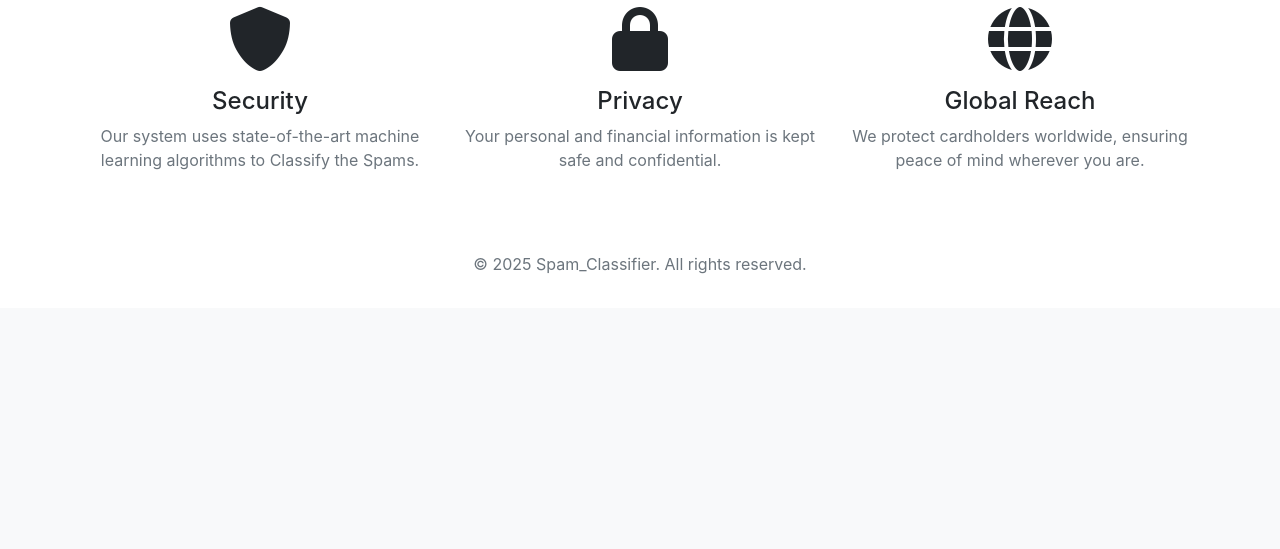
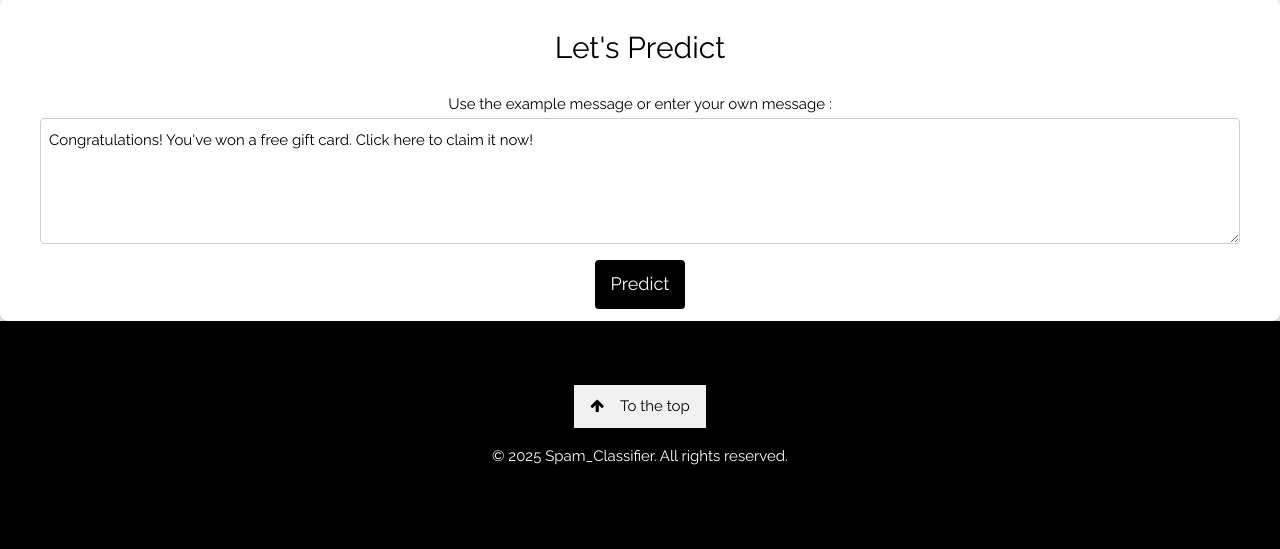
Before and after one commit to barikx/Spam-Classifier, a Flask app: page / in a window 1280 px wide. Shown: the part 801-1350 px from the top of the page. Before the commit the page ends 1075 px from the top, so only its background shows below. Run offline with Flask 3, Linux system fonts and the light colour scheme; parts of the project's set-up code (start-up, migrations or seed data) failed here and were passed over; some libraries are stand-ins or nearby versions.

Commit message:
Update index.html

```diff
--- a/templates/index.html
+++ b/templates/index.html
@@ -1,131 +1,134 @@
 <!DOCTYPE html>
-<html lang="en">
+<html>
 <head>
+<title>Spam Classifier</title>
 <meta charset="UTF-8">
-    <meta name="viewport" content="width=device-width, initial-scale=1.0">
-    <title>SMS Spam Classifier</title>
+<meta name="viewport" content="width=device-width, initial-scale=1">
+<link rel="stylesheet" href="https://www.w3schools.com/w3css/5/w3.css">
+<link rel="stylesheet" href="https://fonts.googleapis.com/css?family=Raleway">
+<link rel="stylesheet" href="https://cdnjs.cloudflare.com/ajax/libs/font-awesome/4.7.0/css/font-awesome.min.css">
+<style>
+body,h1,h2,h3,h4,h5,h6 {font-family: "Raleway", sans-serif}
 
-    <!-- Add Bootstrap CSS -->
-    <link href="https://maxcdn.bootstrapcdn.com/bootstrap/4.5.2/css/bootstrap.min.css" rel="stylesheet">
-
-    <!-- Add custom CSS -->
-    <link rel="stylesheet" href="{{ url_for('static', filename='styles.css') }}">
-
-    <!-- Add Font Awesome for icons -->
-    <link rel="stylesheet" href="https://cdnjs.cloudflare.com/ajax/libs/font-awesome/6.0.0-beta3/css/all.min.css">
-
-    <!-- Custom styles for the header -->
-    <style>
-        /* Header styling */
-        .header {
-            background-color: #007bff; /* Blue background color */
-            color: #fff; /* White text color */
-            padding: 20px 0; /* Top and bottom padding */
+body, html {
+  height: 100%;
+  line-height: 1.8;
 }
 
-        .header h1 {
-            font-size: 2.5rem; /* Larger font size */
-            font-weight: bold; /* Bold text */
+/* Full height image header */
+.bgimg-1 {
+  background-position: center;
+  background-size: cover;
+  background-image: url("https://plus.unsplash.com/premium_photo-1682310098267-b89c6601aab8?w=600&auto=format&fit=crop&q=60&ixlib=rb-4.0.3&ixid=M3wxMjA3fDB8MHxzZWFyY2h8MXx8c3BhbXxlbnwwfHwwfHx8MA%3D%3D");
+  min-height: 100%;
 }
 
-        .header p {
-            font-size: 1.25rem; /* Larger font size for the description */
+.w3-bar .w3-button {
+  padding: 16px;
 }
 </style>
 </head>
 <body>
 
-<!-- Navbar -->
-<nav class="navbar navbar-expand-lg navbar-light bg-light">
-    <h1>SMS Spam Classifier</h1>
-    <!-- Add navigation links here if needed -->
+<!-- Navbar (sit on top) -->
+<div class="w3-top">
+  <div class="w3-bar w3-black w3-card" id="myNavbar">
+    <a href="#home" class="w3-bar-item w3-button w3-wide"><span class="w3-padding w3-grey w3-opacity-min"><b>Spam Classifier</b></span></a>
+    <!-- Right-sided navbar links -->
+    <div class="w3-right w3-hide-small">
+      <a href="https://github.com/barikx/Spam-Classifier" class="w3-bar-item w3-button"><i class="fa fa-user"></i> Github</a>
+    </div>
+    <!-- Hide right-floated links on small screens and replace them with a menu icon -->
+
+    <a href="javascript:void(0)" class="w3-bar-item w3-button w3-right w3-hide-large w3-hide-medium" onclick="w3_open()">
+      <i class="fa fa-bars"></i>
+    </a>
+  </div>
+</div>
+
+<!-- Sidebar on small screens when clicking the menu icon -->
+<nav class="w3-sidebar w3-bar-block w3-black w3-card w3-animate-left w3-hide-medium w3-hide-large" style="display:none" id="mySidebar">
+  <a href="javascript:void(0)" onclick="w3_close()" class="w3-bar-item w3-button w3-large w3-padding-16">Close ×</a>
+  <a href="#about" onclick="w3_close()" class="w3-bar-item w3-button">ABOUT</a>
+  <a href="#team" onclick="w3_close()" class="w3-bar-item w3-button">TEAM</a>
+  <a href="#work" onclick="w3_close()" class="w3-bar-item w3-button">WORK</a>
+  <a href="#pricing" onclick="w3_close()" class="w3-bar-item w3-button">PRICING</a>
+  <a href="#contact" onclick="w3_close()" class="w3-bar-item w3-button">CONTACT</a>
 </nav>
 
-<!-- Hero Section (Header) -->
-<section class="header text-center">
-    <div class="container">
-        <div class="row align-items-center">
-            <div class="col-lg-6">
-                <h1 class="display-4">Protecting Your Emails</h1>
-                <p class="lead">Utilizing Advanced Machine Learning Algorithms</p>
-                <a href="https://www.kaggle.com/datasets/uciml/sms-spam-collection-dataset" class="btn btn-primary btn-lg">Learn More</a>
+<!-- Header with full-height image -->
+<header class="bgimg-1 w3-display-container w3-grayscale-min" id="home">
+  <div class="w3-display-left w3-text-black" style="padding:48px">
+    <span class="w3-jumbo w3-hide-small">Spam Classifier using NLP</span><br>
+    <span class="w3-xxlarge w3-hide-large w3-hide-medium">Spam Classifier using NLP</span><br>
+    <span class="w3-large">Use a machine learning model to classify messages (usually SMS or emails) as spam or ham (not spam).</span>
+    <p><a href="https://www.kaggle.com/datasets/uciml/sms-spam-collection-dataset" class="w3-button w3-black w3-padding-large w3-large w3-margin-top w3-opacity w3-hover-opacity-off">SMS Spam Collection Dataset</a></p>
   </div>
-            <div class="col-lg-6">
-                <!-- Add an image or illustration here -->
-                <img src="https://i.ytimg.com/vi/A2X65q2fkBo/hq720.jpg?sqp=-oaymwEhCK4FEIIDSFryq4qpAxMIARUAAAAAGAElAADIQj0AgKJD&rs=AOn4CLAz0rf3ZnoowXYWJlXjshJKPnrrJA" alt="Spam Filter" class="img-fluid">
+</header>
+
+
+
+
+
+
+  <!-- Form Section -->
+  <section class="form-section w3-white w3-round-large w3-padding-large w3-card-4 w3-center w3-animate-opacity">
+    <h2 class="w3-center w3-text-black">Let's Predict</h2>
+
+    <!-- Predict Form -->
+    <form method="POST" action="/predict" class="w3-container w3-margin-top">
+      <div class="w3-margin-bottom">
+        <label for="message" class="w3-center w3-medium">Use the example message or enter your own message :</label>
+        <!--<textarea id="message" name="message" rows="4" class="w3-input w3-border w3-round" required placeholder="Type your message here..."></textarea>-->
+        <textarea id="message" name="message" rows="4" class="w3-input w3-border w3-round" required>Congratulations! You've won a free gift card. Click here to claim it now!</textarea>
       </div>
+      <button type="submit" class="w3-button w3-black w3-large w3-round">Predict</button>
+    </form>
+
+    <!-- Prediction Result -->
+    {% if result is defined %}
+      <div class="w3-panel w3-pale-green w3-leftbar w3-border-green w3-margin-top">
+        <h3>Prediction Result:</h3>
+        <p class="w3-xlarge w3-text-teal">{{ 'Spam' if result == 1 else 'Not Spam' }}</p>
       </div>
-    </div>
+    {% endif %}
   </section>
 
-<!-- Form Section -->
-<section class="form text-center py-5">
-    <div class="container">
-        <div class="row">
-            <div class="col-lg-6 offset-lg-3">
-                <h2 class="display-5">Let's Predict</h2>
 
-                <!-- Predict Button -->
-                <form method="POST" action="/predict">
-                    <div class="form-group">
-                        <label for="message">Enter the message:</label>
-                        <textarea id="message" name="message" rows="4" cols="50" class="form-control" required></textarea>
-                    </div>
-                    <button type="submit" class="btn btn-primary btn-lg" name="action" value="predict">Predict</button>
-                </form>
 
-                <!-- Display Result -->
-                {% if result is defined %}
-                    <div class="mt-3">
-                        <h3>Prediction Result:</h3>
-                        <p>{{ 'Spam' if result == 1 else 'Not Spam' }}</p>
-                    </div>
-                {% endif %}
-            </div>
-        </div>
-    </div>
-</section>
-
-<!-- Features Section -->
-<section id="features" class="features text-center py-5">
-    <div class="container">
-        <div class="row">
-            <div class="col-lg-4">
-                <div class="feature">
-                    <!-- Add a feature icon -->
-                    <i class="fas fa-shield-alt fa-4x mb-3"></i>
-                    <h3 class="h4">Security</h3>
-                    <p class="text-muted">Our system uses state-of-the-art machine learning algorithms to Classify the Spams.</p>
-                </div>
-            </div>
-            <div class="col-lg-4">
-                <div class="feature">
-                    <!-- Add a feature icon -->
-                    <i class="fas fa-lock fa-4x mb-3"></i>
-                    <h3 class="h4">Privacy</h3>
-                    <p class="text-muted">Your personal and financial information is kept safe and confidential.</p>
-                </div>
-            </div>
-            <div class="col-lg-4">
-                <div class="feature">
-                    <!-- Add a feature icon -->
-                    <i class="fas fa-globe fa-4x mb-3"></i>
-                    <h3 class="h4">Global Reach</h3>
-                    <p class="text-muted">We protect cardholders worldwide, ensuring peace of mind wherever you are.</p>
-                </div>
-            </div>
-        </div>
-    </div>
-</section>
 
 <!-- Footer -->
-<footer class="footer text-center py-3">
-    <div class="container">
-        <p class="text-muted">&copy; 2025 Spam_Classifier. All rights reserved.</p>
-    </div>
+<footer class="w3-center w3-black w3-padding-64">
+  <a href="#home" class="w3-button w3-light-grey"><i class="fa fa-arrow-up w3-margin-right"></i>To the top</a>
+  <p>© 2025 Spam_Classifier. All rights reserved.</p>
 </footer>
 
-<!-- Add Bootstrap JavaScript and any custom JavaScript scripts here -->
+<script>
+// Modal Image Gallery
+function onClick(element) {
+  document.getElementById("img01").src = element.src;
+  document.getElementById("modal01").style.display = "block";
+  var captionText = document.getElementById("caption");
+  captionText.innerHTML = element.alt;
+}
+
+
+// Toggle between showing and hiding the sidebar when clicking the menu icon
+var mySidebar = document.getElementById("mySidebar");
+
+function w3_open() {
+  if (mySidebar.style.display === 'block') {
+    mySidebar.style.display = 'none';
+  } else {
+    mySidebar.style.display = 'block';
+  }
+}
+
+// Close the sidebar with the close button
+function w3_close() {
+    mySidebar.style.display = "none";
+}
+</script>
 
 </body>
 </html>
```
Lines whose indentation alone changed are shown as unchanged.
